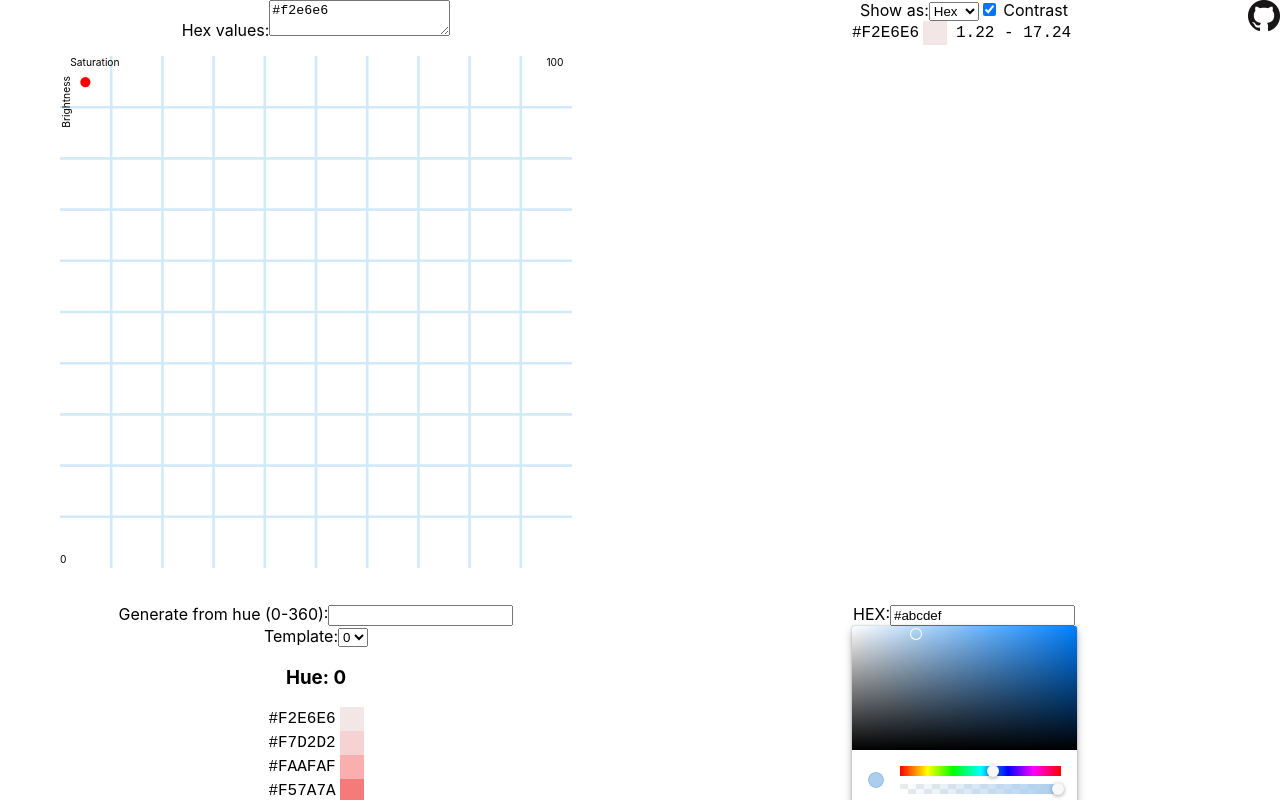
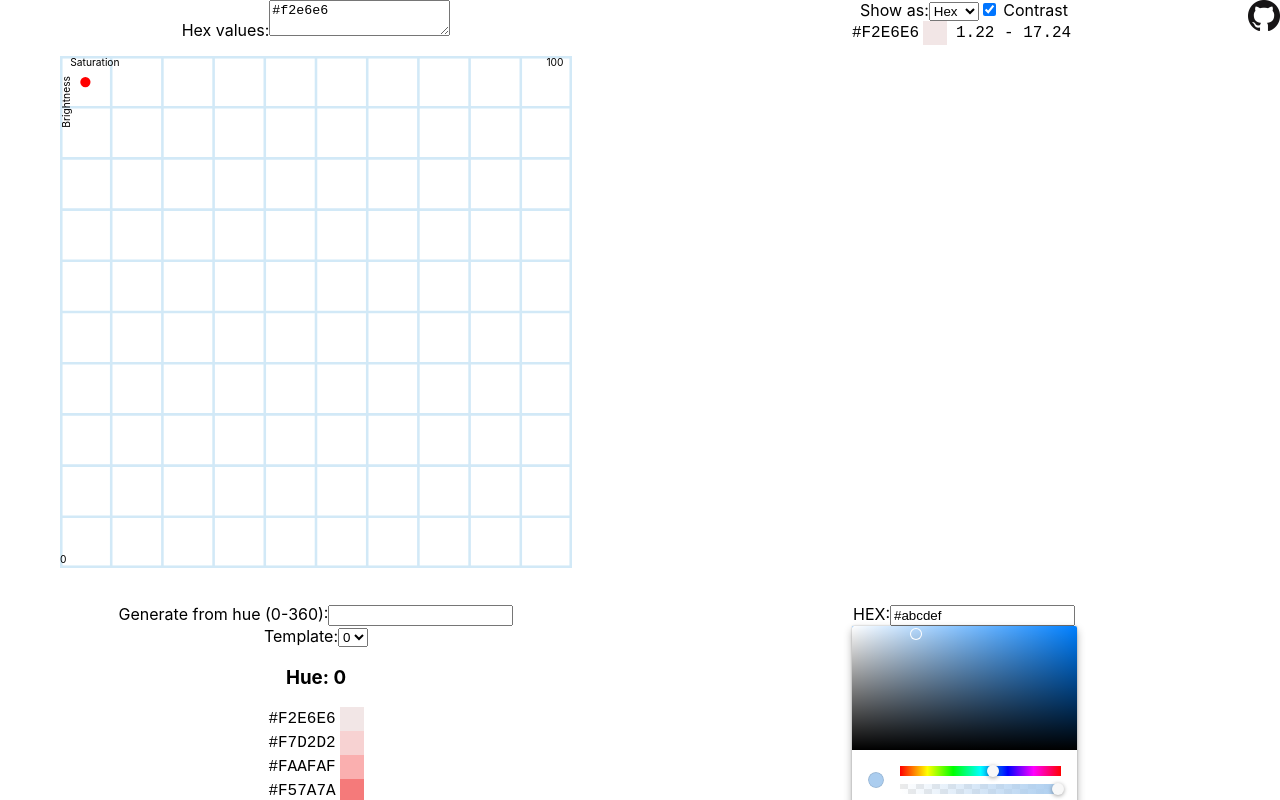
Before and after one commit to origami-z/color-palette-generator, a React (Vite) app: page / in a window 1280 px wide. Shown: the top 800 px of the page. Built offline with nearby package versions, Linux system fonts and the light colour scheme.

Commit message:
Add border to SVG plot

```diff
--- a/src/App.tsx
+++ b/src/App.tsx
@@ -77,6 +77,7 @@ const Draggable2DSVGPlot = ({
   updateCoordAtIndex?: (coord: XYCoord, index: number) => void;
 }) => {
   const viewBoxSize = 100;
+  const gridColor = "#d2e9f7";
   const svgRef = useRef<SVGSVGElement | null>(null);
   const indexDraggingRef = useRef(-1);
   // const [indexDragging, setIndexDragging] = useState(-1);
@@ -93,8 +94,8 @@ const Draggable2DSVGPlot = ({
       x1={t}
       y1={0}
       x2={t}
-      y2={100}
-      stroke="#d2e9f7"
+      y2={viewBoxSize}
+      stroke={gridColor}
       strokeWidth={0.5}
     />
   ));
@@ -103,9 +104,9 @@ const Draggable2DSVGPlot = ({
       key={"v" + t}
       x1={0}
       y1={t}
-      x2={100}
+      x2={viewBoxSize}
       y2={t}
-      stroke="#d2e9f7"
+      stroke={gridColor}
       strokeWidth={0.5}
     />
   ));
@@ -196,6 +197,12 @@ const Draggable2DSVGPlot = ({
         <g name="grid lines">
           {horizontalLines}
           {verticalLines}
+          <rect
+            width={viewBoxSize}
+            height={viewBoxSize}
+            fill="none"
+            stroke={gridColor}
+          />
           <text x={2} y={2} style={{ fontSize: 2 }}>
             {xAxisLabel}
           </text>
```
